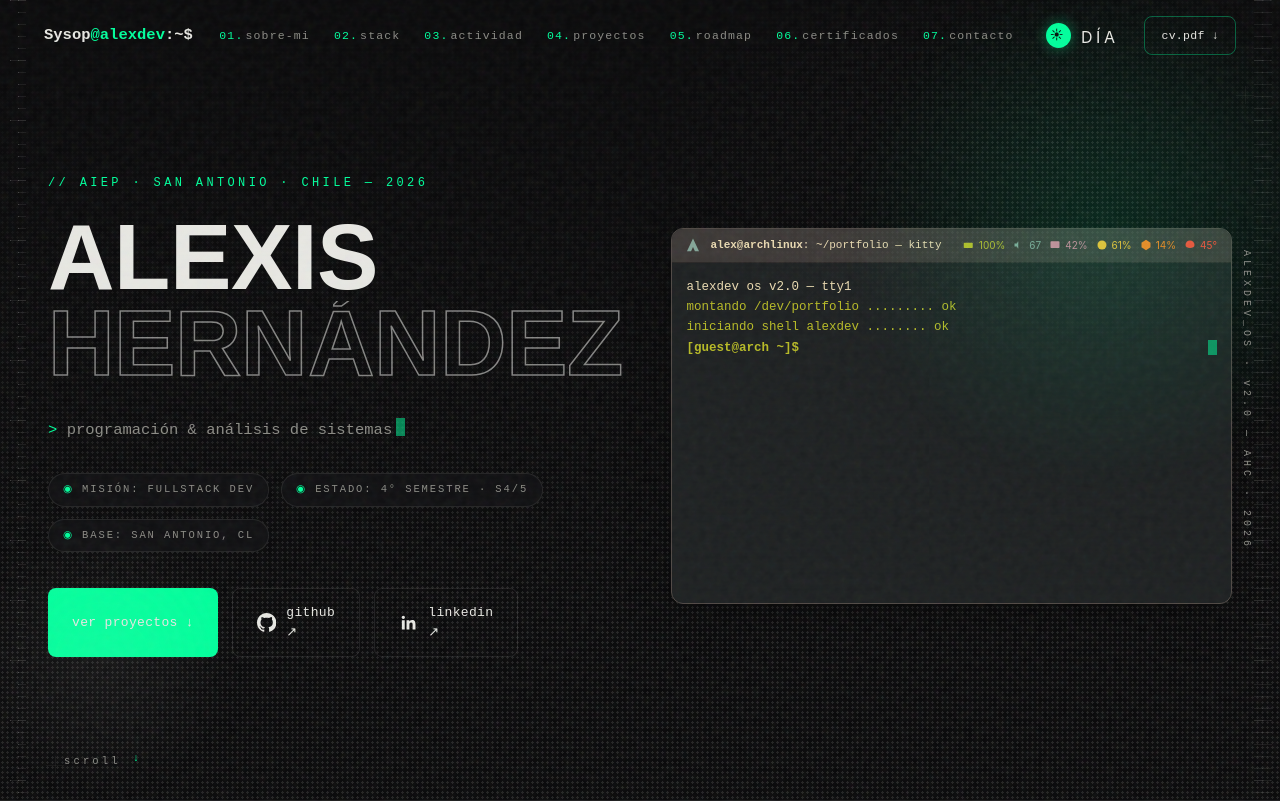
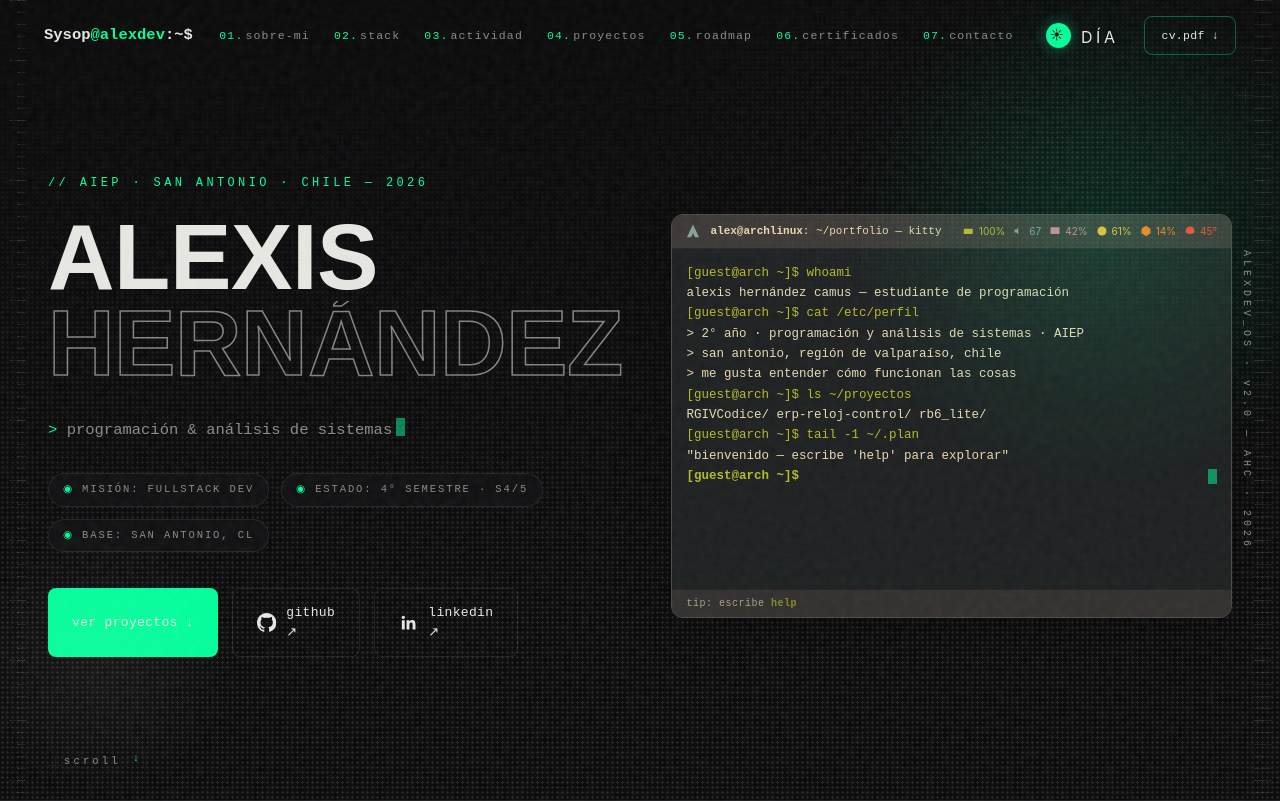
Before and after one commit to AlexisHCD/PorfolioADH, a React (Vite) app: page / in a window 1280 px wide. Shown: the top 801 px of the page. Built offline with nearby package versions, Linux system fonts and the light colour scheme.

Commit message:
feat: narrative terminal boot and tip hint bar
Port the mockup's signature boot 1:1: whoami / cat /etc/perfil /
ls ~/proyectos / tail -1 ~/.plan typed character by character with
outputs printing after each command (instant when reduced motion).
Adds the missing 'tip: escribe help' footer bar.

```diff
--- a/src/components/ui/Terminal.jsx
+++ b/src/components/ui/Terminal.jsx
@@ -72,17 +72,68 @@ export default function Terminal({ onToggleTheme = () => {}, onLaunchDoom = () =
 
   useEffect(() => {
     mountedRef.current = true;
-    const steps = [
-      { d: 280, html: span('def', 'alexdev os v2.0 — tty1') },
-      { d: 560, html: span('ok', 'montando /dev/portfolio ......... ok') },
-      { d: 560, html: span('ok', 'iniciando shell alexdev ........ ok') },
-      { d: 360, html: '' },
+    // Narrative boot, ported 1:1 from the approved mockup: commands are
+    // typed character by character, outputs print instantly after.
+    const reduced =
+      typeof window !== 'undefined' &&
+      window.matchMedia &&
+      window.matchMedia('(prefers-reduced-motion: reduce)').matches;
+
+    const boot = [
+      { cmd: 'whoami' },
+      { out: ['alexis hernández camus — estudiante de programación'] },
+      { cmd: 'cat /etc/perfil' },
+      {
+        out: [
+          '> 2° año · programación y análisis de sistemas · AIEP',
+          '> san antonio, región de valparaíso, chile',
+          '> me gusta entender cómo funcionan las cosas',
+        ],
+      },
+      { cmd: 'ls ~/proyectos' },
+      { out: ['RGIVCodice/  erp-reloj-control/  rb6_lite/'] },
+      { cmd: 'tail -1 ~/.plan' },
+      { out: ['"bienvenido — escribe \'help\' para explorar"'] },
     ];
-    let acc = 0;
-    steps.forEach((step) => {
-      acc += step.d;
-      later(() => pushLine(step.html), acc);
-    });
+
+    const updateLastLine = (html) => {
+      setLines((prev) =>
+        prev.map((line, i) => (i === prev.length - 1 ? { ...line, html } : line))
+      );
+    };
+    const typeCmd = (text, done) => {
+      pushLine(span('ok', ''));
+      if (reduced) {
+        updateLastLine(span('ok', `[guest@arch ~]$ ${text}`));
+        done();
+        return;
+      }
+      let i = 0;
+      const tick = () => {
+        i += 1;
+        updateLastLine(span('ok', `[guest@arch ~]$ ${text.slice(0, i)}`));
+        if (i < text.length) later(tick, 24);
+        else done();
+      };
+      later(tick, 24);
+    };
+
+    let stepIdx = 0;
+    const runStep = () => {
+      if (stepIdx >= boot.length) return;
+      const step = boot[stepIdx];
+      stepIdx += 1;
+      if (step.cmd) {
+        typeCmd(step.cmd, () => later(runStep, 160));
+      } else {
+        step.out.forEach((line, idx) => {
+          later(() => pushLine(span('def', line)), 60 + idx * 95);
+        });
+        later(runStep, 120 + step.out.length * 95);
+      }
+    };
+    later(runStep, 500);
+
     return () => {
       mountedRef.current = false;
       timersRef.current.forEach((id) => {
@@ -297,6 +348,10 @@ export default function Terminal({ onToggleTheme = () => {}, onLaunchDoom = () =
           <span className="h-[15px] w-[9px] animate-pulse bg-[var(--accent)]" />
         </div>
       </div>
+
+      <div className="border-t border-black/30 bg-[var(--gruv-bar)] px-3.5 py-1.5 font-mono text-[10px] tracking-wider text-[var(--gruv-fg)] opacity-70">
+        tip: escribe <span className="font-bold text-[var(--gruv-green)]">help</span>
+      </div>
     </div>
   );
 }
```
